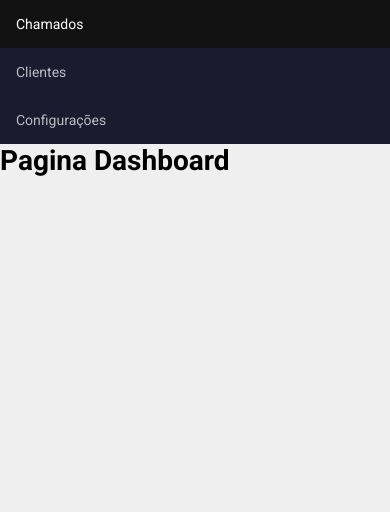
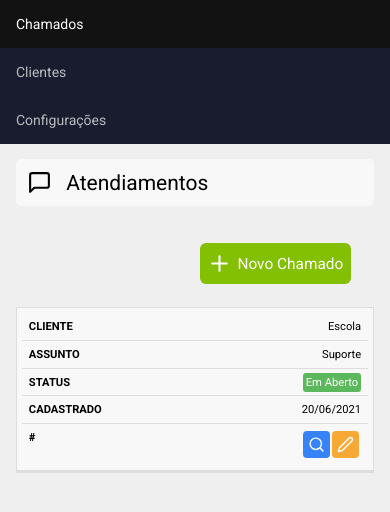
Before and after one commit to MateusNunesdosSantos/sistema-chamados, a React (Vite) app: page /dashboard in a window 390 px wide. Shown: the top 512 px of the page. Built offline with nearby package versions, Linux system fonts and the light colour scheme; no server answers; sample sign-in values are in the browser's storage.

Commit message:
commit: table responsive

```diff
--- a/src/pages/Customers/index.jsx
+++ b/src/pages/Customers/index.jsx
@@ -3,16 +3,36 @@ import Title from '../../components/Title';
 import { FiUser } from 'react-icons/fi';
 import './customers.css';
 import { useState } from 'react';
+import firebase from '../../services/firebaseConnection';
+import { toast } from 'react-toastify';
 
 export default function Customers() {
     const [nomeFantasia, setNomeFantasia] = useState('');
     const [cnpj, setCnpj] = useState('');
     const [endereco, setEndereco] = useState('');
 
-    function handleAdd(event) {
+    async function handleAdd(event) {
         event.preventDefault();
 
-        alert('teste');
+        if(nomeFantasia !== '' && cnpj !== '' && endereco !== '') {
+            await firebase.firestore().collection('customers')
+            .add({
+                nomeFantasia: nomeFantasia,
+                cnpj: cnpj,
+                endereco: endereco
+            }).then(() => {
+                setNomeFantasia('');
+                setCnpj('');
+                setEndereco('');
+                toast.success('Empresa cadastrada com sucesso!');
+            })
+            .catch((error) => {
+                console.log(error);
+                toast.error('Erro ao cadastar essa empresa!');
+            })
+        }else{
+            toast.error('Prencha todos o campos!');
+        }
     }
 
 
--- /dev/null
+++ b/src/pages/Dashboard/dashboard.css
@@ -0,0 +1,129 @@
+.dashboard {
+    display: flex;
+    justify-content: center;
+    align-items: center;
+    flex-direction: column;
+}
+
+.dashboard span {
+    margin: 2em 0;
+    font-weight: 600;
+    font-size: 1.2em;
+}
+
+.new {
+    float: right;
+    margin: 1.5em;
+    background-color: #83bf02;
+    color: #fff;
+    padding: 0.5em;
+    border: 0;
+    display: flex;
+    justify-content: center;
+    align-items: center;
+    font-size: 1.1em;
+    border-radius: 6px;
+    gap: 5px;
+    transition:  ease-in 0.2s;
+}
+
+.new:hover {
+    background-color: #5fd204;
+    transform: scale(1.1);
+}
+
+table {
+    border: 1px solid #CCC;
+    border-collapse: collapse;
+    margin: 0;
+    padding: 0;
+    width: 100%;
+    table-layout: fixed;
+}
+
+table caption {
+    font-size: 1.5em;
+    margin: .5em 0 .75em;
+}
+
+table tr {
+    background-color: #f8f8f8;
+    border: 1px solid #ddd;
+    padding: .35em;
+}
+
+table th, table td {
+    padding: .62em;
+    text-align: center;
+}
+
+table th {
+    font-size: .85em;
+    letter-spacing: .1em;
+    text-transform: uppercase;
+}
+
+table td .action {
+    border: 0;
+    padding: 5px;
+    margin-right: 2px;
+    align-items: center;
+    display: inline-block;
+    border-radius: 4px;
+}
+
+table td .action svg {
+    vertical-align: middle;
+}
+
+table td .badge{
+    padding: 3px;
+    border-radius: 3px;
+    color: #FFF;
+}
+
+@media screen and (max-width: 700px) {
+    table {
+        border: 0;
+    }
+
+    table caption {
+        border: 1.3em;
+    }
+
+    table thead {
+        border: none;
+        clip: rect(0 0 0 0);
+        height: 1px;
+        margin: -1px;
+        overflow: hidden;
+        padding: 0;
+        position: absolute;
+        width: 1px;
+    }
+
+    table tr {
+        border-bottom: 3px solid #DDD;
+        display: block;
+        margin-bottom: .65em;
+    }
+
+    table td {
+        border-bottom:  1px solid #DDD;
+        display: block;
+        font-size:  .8em;
+        text-align: right;
+    }
+
+    table td::before {
+        content: attr(data-label);
+        float: left;
+        font-weight: bold;
+        text-transform: uppercase;
+    }
+
+    table td:last-child{
+        border-bottom: 0;
+    }
+
+}
--- a/src/pages/Dashboard/index.jsx
+++ b/src/pages/Dashboard/index.jsx
@@ -1,15 +1,72 @@
-
-import { useContext } from "react"
+import { useContext, useState } from "react"
 import Header from "../../components/Header";
 import { AuthContext } from '../../contexts/auth';
+import Title from '../../components/Title';
+import { FiMessageSquare, FiPlus, FiSearch, FiEdit2 } from 'react-icons/fi'
+
+import './dashboard.css';
+import { Link } from "react-router-dom";
+
+export default function Dashboard(){
+    const [chamados, setChamados] = useState([1]);
 
 
-export default function Dashboard(){
     const { signOut } = useContext(AuthContext);
     return(
         <div>
             <Header/>
-            <h1>Pagina Dashboard</h1>
+           <div className="content">
+                <Title name='Atendiamentos'>
+                    <FiMessageSquare size={25} />
+                </Title>
+
+                {chamados.length === 0 ? (
+                     <div className="container dashboard">
+                     <span>Nenhum chamado registrado...</span>
+                     <Link to={'/new'} className='new'>
+                     <FiPlus size={25} color='#FFF' />
+                         Novo Chamado
+                     </Link>
+                 </div>
+                ) : (
+                   <>
+                    <Link to={'/new'} className='new'>
+                     <FiPlus size={25} color='#FFF' />
+                         Novo Chamado
+                     </Link>
+                    <table>
+                        <thead>
+                            <tr>
+                                <th scope="col">Cliente</th>
+                                <th scope="col">Assunto</th>
+                                <th scope="col">status</th>
+                                <th scope="col">Cadastrado em</th>
+                                <th scope="col">#</th>
+                            </tr>
+                        </thead>
+                        <tbody>
+                            <tr>
+                                <td data-label='cliente'>Escola</td>
+                                <td data-label='Assunto'>Suporte</td>
+                                <td data-label='Status'>
+                                    <span className="badge" style={{backgroundColor: '#5Cb85c'}} >Em Aberto</span>
+                                </td>
+                                <td data-label='Cadastrado'>20/06/2021</td>
+                                <td data-label='#'>
+                                    <button className="action" style={{backgroundColor: '#3583f6'}}>
+                                        <FiSearch color="#FFF" size={17}/>
+                                    </button>
+
+                                    <button className="action" style={{backgroundColor: '#F6a935'}}>
+                                        <FiEdit2 color="#FFF" size={17}/>
+                                    </button>
+                                </td>
+                            </tr>
+                        </tbody>
+                    </table>
+                   </>
+                )}
+            </div>
         </div>
     )
 }
```
